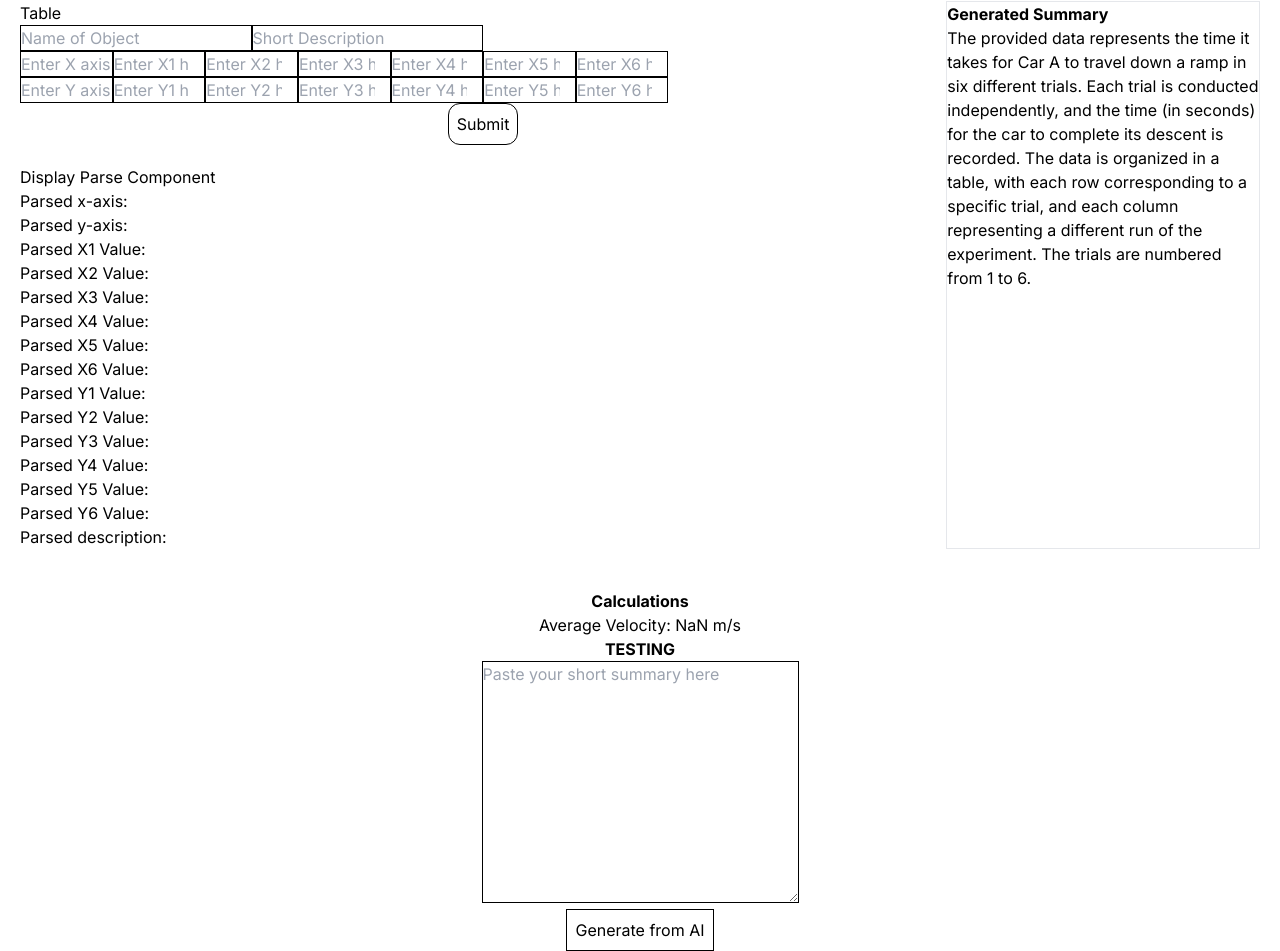
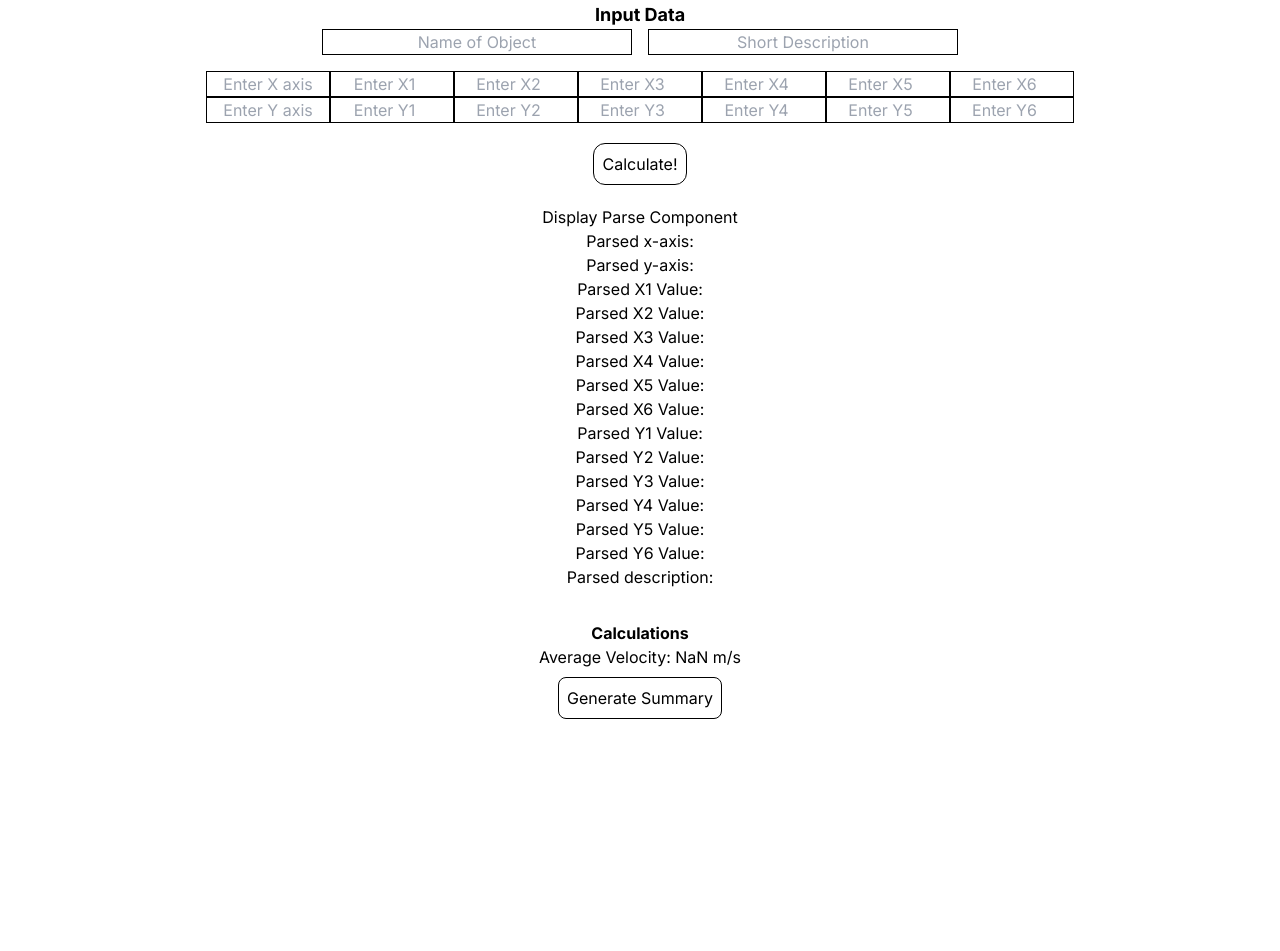
Before and after one commit to Dominier/physics-project, a Next.js app: page /linechart in a window 1280 px wide. Shown: the part 535-1486 px from the top of the page. After the commit the page ends 1254 px from the top, so only its background shows below. Built offline with nearby package versions, Linux system fonts and the light colour scheme.

Commit message:
format generation

```diff
--- a/app/linechart/page.js
+++ b/app/linechart/page.js
@@ -147,10 +147,6 @@ function LineChart() {
       },
     };
 
-    var generatedSummary = [
-        { summary: "The provided data represents the time it takes for Car A to travel down a ramp in six different trials. Each trial is conducted independently, and the time (in seconds) for the car to complete its descent is recorded. The data is organized in a table, with each row corresponding to a specific trial, and each column representing a different run of the experiment. The trials are numbered from 1 to 6."},
-    ]
-
   return (
     <div>
         <h1 className="font-bold text-3xl text-center mt-10">
@@ -165,12 +161,12 @@ function LineChart() {
         </div>
 
         {/* Table */}
-        <div className="flex col-auto p-5">
+        <div className="p-5 ml-auto mr-auto">
                 <div>
-                  <h1 className="">Table</h1>
-                  <form onSubmit={handleSubmit} className="">
+                  <h1 className="font-bold text-lg text-center">Input Data</h1>
+                  <form onSubmit={handleSubmit} className="text-center">
                       {/* Get information */}
-                      <div>
+                      <div className="pb-4">
                         <label>
                           <input
                               type="text"
@@ -178,7 +174,7 @@ function LineChart() {
                               value={formData.object}
                               onChange={handleChange}
                               placeholder="Name of Object"
-                              className="border border-black w-[25%]"
+                              className="border border-black w-[25%] mr-4 text-center"
                           />
                         </label>
                         <label>
@@ -188,7 +184,7 @@ function LineChart() {
                               value={formData.description}
                               onChange={handleChange}
                               placeholder="Short Description"
-                              className="border border-black w-[25%]"
+                              className="border border-black w-[25%] text-center"
                           />
                         </label>
                       </div>
@@ -202,7 +198,7 @@ function LineChart() {
                               value={formData.x_axis}
                               onChange={handleChange}
                               placeholder="Enter X axis"
-                              className="border border-black w-[10%]"
+                              className="border border-black w-[10%] text-center"
                           />
                           </label>
                           <label>
@@ -211,48 +207,48 @@ function LineChart() {
                               name="x_1"
                               value={formData.x_1}
                               onChange={handleChange}
-                              placeholder="Enter X1 here"
-                              className="border border-black w-[10%]"
+                              placeholder="Enter X1"
+                              className="border border-black w-[10%] text-center"
                           />
                           <input
                               type="number"
                               name="x_2"
                               value={formData.x_2}
                               onChange={handleChange}
-                              placeholder="Enter X2 here"
-                              className="border border-black w-[10%]"
+                              placeholder="Enter X2"
+                              className="border border-black w-[10%] text-center"
                           />
                           <input
                               type="number"
                               name="x_3"
                               value={formData.x_3}
                               onChange={handleChange}
-                              placeholder="Enter X3 here"
-                              className="border border-black w-[10%]"
+                              placeholder="Enter X3"
+                              className="border border-black w-[10%] text-center"
                           />
                           <input
                               type="number"
                               name="x_4"
                               value={formData.x_4}
                               onChange={handleChange}
-                              placeholder="Enter X4 here"
-                              className="border border-black w-[10%]"
+                              placeholder="Enter X4"
+                              className="border border-black w-[10%] text-center"
                           />
                           <input
                               type="number"
                               name="x_5"
                               value={formData.x_5}
                               onChange={handleChange}
-                              placeholder="Enter X5 here"
-                              className="border border-black w-[10%]"
+                              placeholder="Enter X5"
+                              className="border border-black w-[10%] text-center"
                           />
                           <input
                               type="number"
                               name="x_6"
                               value={formData.x_6}
                               onChange={handleChange}
-                              placeholder="Enter X6 here"
-                              className="border border-black w-[10%]"
+                              placeholder="Enter X6"
+                              className="border border-black w-[10%] text-center"
                           />
                           </label>
                       </div>
@@ -266,7 +262,7 @@ function LineChart() {
                               value={formData.y_axis}
                               onChange={handleChange}
                               placeholder="Enter Y axis"
-                              className="border border-black w-[10%]"
+                              className="border border-black w-[10%] text-center"
                           />
                           </label>
                           <label>
@@ -275,8 +271,8 @@ function LineChart() {
                               name="y_1"
                               value={formData.y_1}
                               onChange={handleChange}
-                              placeholder="Enter Y1 here"
-                              className="border border-black w-[10%]"
+                              placeholder="Enter Y1"
+                              className="border border-black w-[10%] text-center"
                           />
                           </label>
                           <label>
@@ -285,8 +281,8 @@ function LineChart() {
                               name="y_2"
                               value={formData.y_2}
                               onChange={handleChange}
-                              placeholder="Enter Y2 here"
-                              className="border border-black w-[10%]"
+                              placeholder="Enter Y2"
+                              className="border border-black w-[10%] text-center"
                           />
                           </label>
                           <label>
@@ -295,8 +291,8 @@ function LineChart() {
                               name="y_3"
                               value={formData.y_3}
                               onChange={handleChange}
-                              placeholder="Enter Y3 here"
-                              className="border border-black w-[10%]"
+                              placeholder="Enter Y3"
+                              className="border border-black w-[10%] text-center"
                           />
                           </label>
                           <label>
@@ -305,8 +301,8 @@ function LineChart() {
                               name="y_4"
                               value={formData.y_4}
                               onChange={handleChange}
-                              placeholder="Enter Y4 here"
-                              className="border border-black w-[10%]"
+                              placeholder="Enter Y4"
+                              className="border border-black w-[10%] text-center"
                           />
                           </label>
                           <label>
@@ -315,8 +311,8 @@ function LineChart() {
                               name="y_5"
                               value={formData.y_5}
                               onChange={handleChange}
-                              placeholder="Enter Y5 here"
-                              className="border border-black w-[10%]"
+                              placeholder="Enter Y5"
+                              className="border border-black w-[10%] text-center"
                           />
                           </label>
                           <label>
@@ -325,25 +321,20 @@ function LineChart() {
                               name="y_6"
                               value={formData.y_6}
                               onChange={handleChange}
-                              placeholder="Enter Y6 here"
-                              className="border border-black w-[10%]"
+                              placeholder="Enter Y6"
+                              className="border border-black w-[10%] text-center"
                           />
                           </label>
                       </div>
 
                       {/* Submit Button */}
-                      <button type="submit" className="border border-black p-2 ml-auto mr-auto rounded-xl block">
-                          Submit
+                      <button type="submit" className="border border-black p-2 ml-auto mr-auto rounded-xl block mt-5">
+                          Calculate!
                       </button>
 
                   </form>
               {/* Testing component that sends submittedValue to get parsed then display it! */}
               <DisplayParse submittedValue={submittedValue} />
-            </div>
-
-            <div className="border w-[45%] ml-auto">
-                <h3 className="font-bold">Generated Summary</h3>
-                <p>{generatedSummary[0].summary}</p>
             </div>
         </div>
         <div className="text-center">
--- a/components/calculations.js
+++ b/components/calculations.js
@@ -1,5 +1,6 @@
 /* CALCULATIONS AND AI */
 import { useState } from "react";
+import ReactMarkdown from "react-markdown";
 
 import { parseSubmittedValue } from "../utils/parseSubmittedValue";
 
@@ -20,8 +21,6 @@ const Calculations = ({ submittedValue }) => {
   // Calculate average velocity
   const velocity = totalDisplacement / totalTime;
 
-
-  const [description, setDescription] = useState("");
   const [report, setReport] = useState(""); // some words
 
   async function callOpenAIAPI() {
@@ -59,27 +58,21 @@ const Calculations = ({ submittedValue }) => {
 
 
   return (
-    <div className="pt-5">
+    <div className="pt-3">
       <h2 className="font-bold">Calculations</h2>
       <p>Average Velocity: {velocity} m/s</p>
 
-      <h3 className="font-bold">TESTING</h3>
-            <div>
-                <textarea
-                    onChange={(e) => setDescription(e.target.value)}
-                    placeholder="Paste your short summary here"
-                    cols={30}
-                    rows={10}
-                    className="border border-black"
-                />
-            </div>
-            <div>
-                <button onClick={callOpenAIAPI} className="border border-black p-2" >Generate from AI</button>
-            </div>
-            {report !== "" ?
-                <h3>lab report: {report}</h3>
-                : null
-            }
+      <div>
+          <button onClick={callOpenAIAPI} className="border border-black rounded-lg p-2 mt-2" >Generate Summary</button>
+      </div>
+
+      {report !== "" ?
+          <div className="pt-2">
+            <h3 className="font-bold">Lab report: <br /> </h3>
+            <ReactMarkdown children={report} />
+          </div>
+          : null
+      }
 
     </div>
   );
--- a/components/displayParse.js
+++ b/components/displayParse.js
@@ -6,7 +6,8 @@ const DisplayParse = ({ submittedValue }) => {
     const parsedData = parseSubmittedValue(submittedValue);
 
     return (
-        <div className="pt-5">
+        <div className="pt-5 text-center">
+            <div>
                 <h2>Display Parse Component</h2>
                 <p>Parsed x-axis: {parsedData.x_axis}</p>
                 <p>Parsed y-axis: {parsedData.y_axis}</p>
@@ -26,6 +27,7 @@ const DisplayParse = ({ submittedValue }) => {
                 <p>Parsed Y6 Value: {parsedData.y_6}</p>
                 <p>Parsed description: {parsedData.description}</p>
             </div>
+        </div>
     );
 };
 
--- a/package.json
+++ b/package.json
@@ -18,6 +18,7 @@
     "react-chartjs-2": "^5.2.0",
     "react-dom": "^18",
     "react-hot-toast": "^2.4.1",
+    "react-markdown": "^9.0.1",
     "zod": "^3.21.4"
   },
   "devDependencies": {
```
Also changed, not shown: 1 other file (tests, documents, lock files or other folders). Lines whose indentation alone changed are shown as unchanged.
